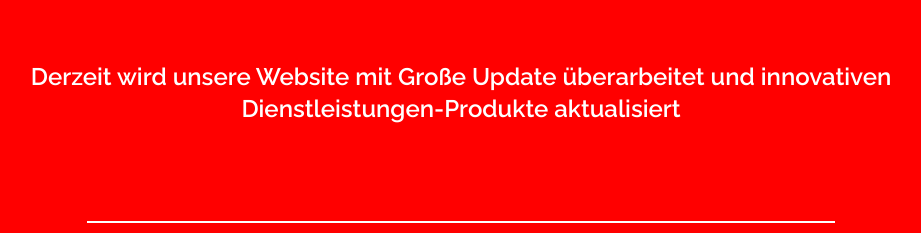
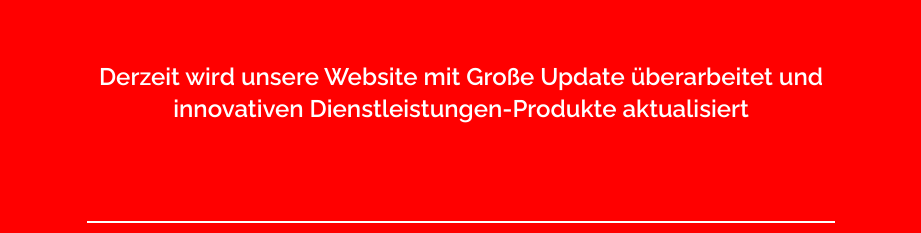
Before and after one commit to Obazure/auctiora, a website: page docs/index.html in a window 1280 px wide. Shown: the part 995-1228 px from the top of the page, without its empty margins (179-1100 px from the left). Drawn offline with Linux system fonts and the light colour scheme.

Commit message:
Adjust width for the maintenance message.

```diff
--- a/docs/index.html
+++ b/docs/index.html
@@ -75,7 +75,7 @@
           class="w-1/2 md:w-1/3 lg:w-1/4 mx-auto"
         />
         <h3
-          class="font-semibold text-center text-xl md:text-2xl md:w-4/5 md:mx-auto"
+          class="font-semibold text-center text-xl md:text-2xl md:w-4/5 lg:w-3/5 md:mx-auto"
         >
           Derzeit wird unsere Website mit Große Update überarbeitet und
           innovativen Dienstleistungen-Produkte aktualisiert
```
Also changed, not shown: docs/assets/main.css.
